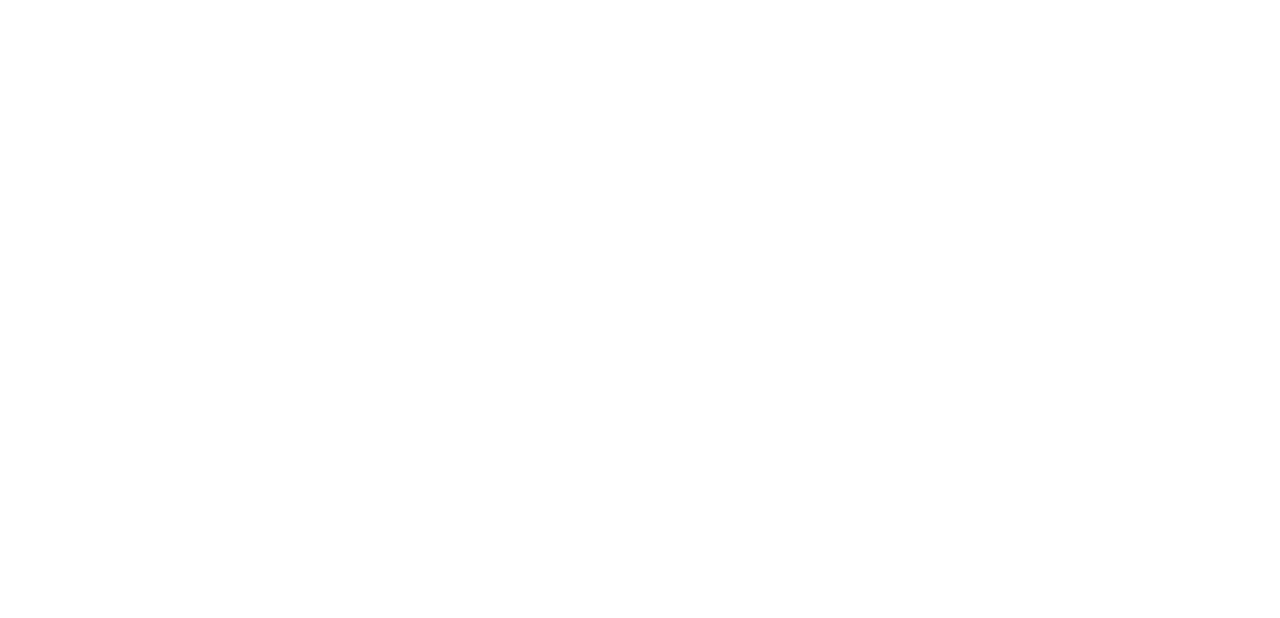
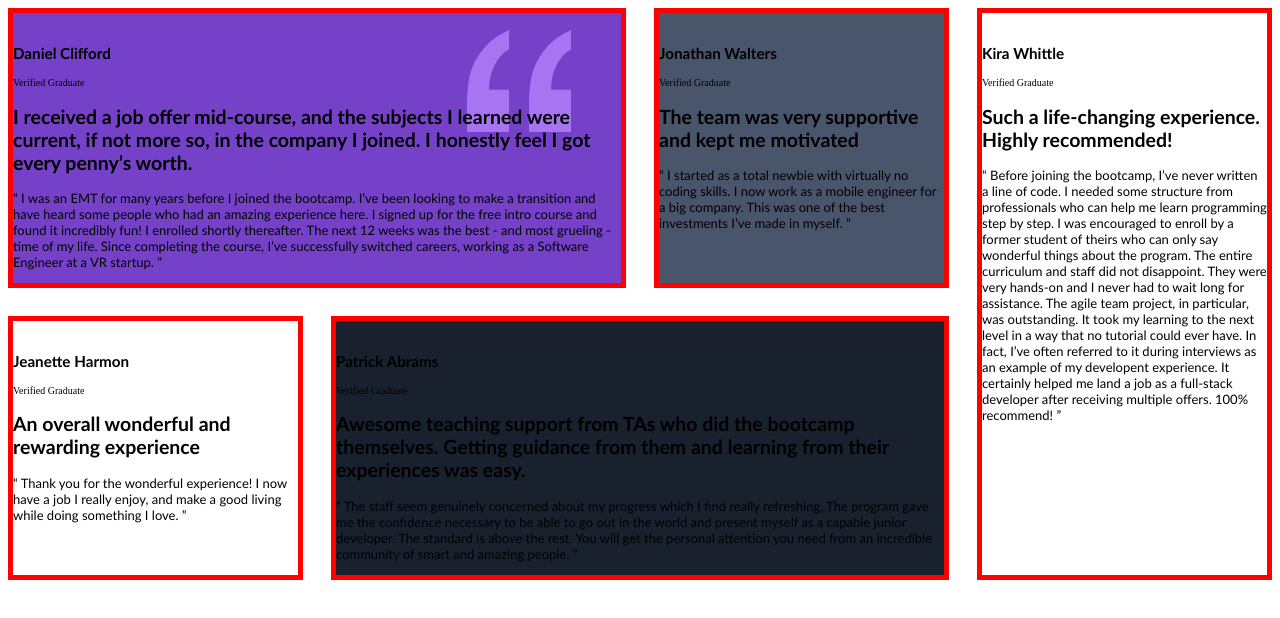
Before and after one commit to ElliottMcDonald/Testimonials-Grid-Frontend-Mentor, a plain HTML site: page index.html in a window 1280 px wide. Drawn offline with Linux system fonts and the light colour scheme; a web font is replaced by a local one.

Commit message:
Fix semantic html. Align article background img.

```diff
--- a/css/style.css
+++ b/css/style.css
@@ -27,15 +27,14 @@ body {
 }
 
 .container {
-    max-width: 1440px;
+    /* max-width: 1440px; */
     /* margin-left: 290px;
     margin-top: 175px;  */
     display: grid;
     gap: 28px;
     grid-template-columns: repeat(4, 1fr);
-    grid-auto-rows: auto;
+    grid-template-rows: auto;
 }
-
 .item {
     border: 5px solid red;
 }
@@ -57,7 +56,29 @@ body {
 
 .item--purple {
     background-color: rgb(117,65,200);
+    background-image: url(../images/bg-pattern-quotation.svg);
+    background-position: 90% 10%;
+    background-repeat: no-repeat;
 }
+
+.item--grey {
+    background-color: rgb(72,85,106);
+}
+
+.item--black {
+    background-color: rgb(25,33,46);
+}
+
+.item--white--small, .item--white--large {
+    background-color: rgb(255, 255, 255);
+}
+
+.status {
+    font-family: 'Barlow Semi Condensed Medium';
+    font-size: 10px;
+}
+
+
 
 @media (max-width: 425px) {
 
--- a/index.html
+++ b/index.html
@@ -6,7 +6,7 @@
 
   <link rel="icon" type="image/png" sizes="32x32" href="./images/favicon-32x32.png">
 
-  <title>Frontend Mentor | Testimonials Grid</tilte>
+  <title>Frontend Mentor | Testimonials Grid</title>
   <link rel="stylesheet" type="text/css" href="css/style.css">
   <!-- Feel free to remove these styles or customise in your own stylesheet 👍 -->
   <style>
@@ -15,14 +15,17 @@
   </style>
 </head>
 <body>
-  <div class="container">
-    <div class="item--purple item">
-      <div class="name">Daniel Clifford</div>
-      <p class="status">Verified Graduate</p>
-      <h1>
+  <section class="container">
+    <article class="item--purple item">
+      <header>
+        <img src="" alt="" class="photo">
+        <h1 class="name">Daniel Clifford</h1>
+        <p class="status">Verified Graduate</p>
+      </header>
+      <h2>
         I received a job offer mid-course, and the subjects I learned were current, if not more so,
         in the company I joined. I honestly feel I got every penny’s worth.
-      </h1>
+      </h2>
       <p class="quote">
         “ I was an EMT for many years before I joined the bootcamp. I’ve been looking to make a
         transition and have heard some people who had an amazing experience here. I signed up
@@ -30,43 +33,57 @@
         The next 12 weeks was the best - and most grueling - time of my life. Since completing
         the course, I’ve successfully switched careers, working as a Software Engineer at a VR startup. ”
       </p>
-    </div>
-    <div class="item--grey item">
-      <div class="name">Jonathan Walters</div>
-      <p class="status">Verified Graduate</p>
-      <h1>The team was very supportive and kept me motivated</h1>
+    </article>
+    <article class="item--grey item">
+      <header>
+        <img src="" alt="" class="photo">
+        <h1 class="name">Jonathan Walters</h1>
+        <p class="status">Verified Graduate</p>
+      </header>
+      <h2>The team was very supportive and kept me motivated</h2>
       <p class="quote">
         “ I started as a total newbie with virtually no coding skills. I now work as a mobile engineer
         for a big company. This was one of the best investments I’ve made in myself. ”
       </p>
-    </div>
-    <div class="item--white--small item">
-      <div class="name">Jeanette Harmon</div>
-      <p class="status">Verified Graduate</p>
-      <h1>An overall wonderful and rewarding experience</h1>
+    </article>
+    <article class="item--white--small item">
+      <header>
+        <img src="" alt="" class="photo">
+        <div class="personal-details">
+          <h1 class="name">Jeanette Harmon</h1>
+          <p class="status">Verified Graduate</p>
+        </div>
+      </header>
+      <h2>An overall wonderful and rewarding experience</h2>
       <p class="quote">
         “ Thank you for the wonderful experience! I now have a job I really enjoy, and make a good living
         while doing something I love. ”
       </p>
-    </div>
-    <div class="item--black item">
-      <div class="name">Patrick Abrams</div>
-      <p class="status">Verified Graduate</p>
-      <h1>
+    </article>
+    <article class="item--black item">
+      <header>
+        <img src="" alt="" class="photo">
+        <h1 class="name">Patrick Abrams</h1>
+        <p class="status">Verified Graduate</p>
+      </header>
+      <h2>
         Awesome teaching support from TAs who did the bootcamp themselves. Getting guidance from them and
         learning from their experiences was easy.
-      </h1>
+      </h2>
       <p class="quote">
         “ The staff seem genuinely concerned about my progress which I find really refreshing. The program
         gave me the confidence necessary to be able to go out in the world and present myself as a capable
         junior developer. The standard is above the rest. You will get the personal attention you need from
         an incredible community of smart and amazing people. ”
       </p>
-    </div>
-    <div class="item--white--large item">
-      Kira Whittle
-      <p class="status">Verified Graduate</p>
-      <h1>Such a life-changing experience. Highly recommended!</h1>
+    </article>
+    <article class="item--white--large item">
+      <header>
+        <img src="" alt="" class="photo">
+        <h1 class="name">Kira Whittle</h1>
+        <p class="status">Verified Graduate</p>
+      </header>
+      <h2>Such a life-changing experience. Highly recommended!</h2>
       <p class="quote">
         “ Before joining the bootcamp, I’ve never written a line of code. I needed some structure from
         professionals who can help me learn programming step by step. I was encouraged to enroll by a former
@@ -77,8 +94,8 @@
         experience. It certainly helped me land a job as a full-stack developer after receiving multiple offers.
         100% recommend! ”
       </p>
-    </div>
-  </div>
+    </article>
+  </section>
 
   <!-- <div class="attribution">
     Challenge by <a href="https://www.frontendmentor.io?ref=challenge" target="_blank">Frontend Mentor</a>.
```
